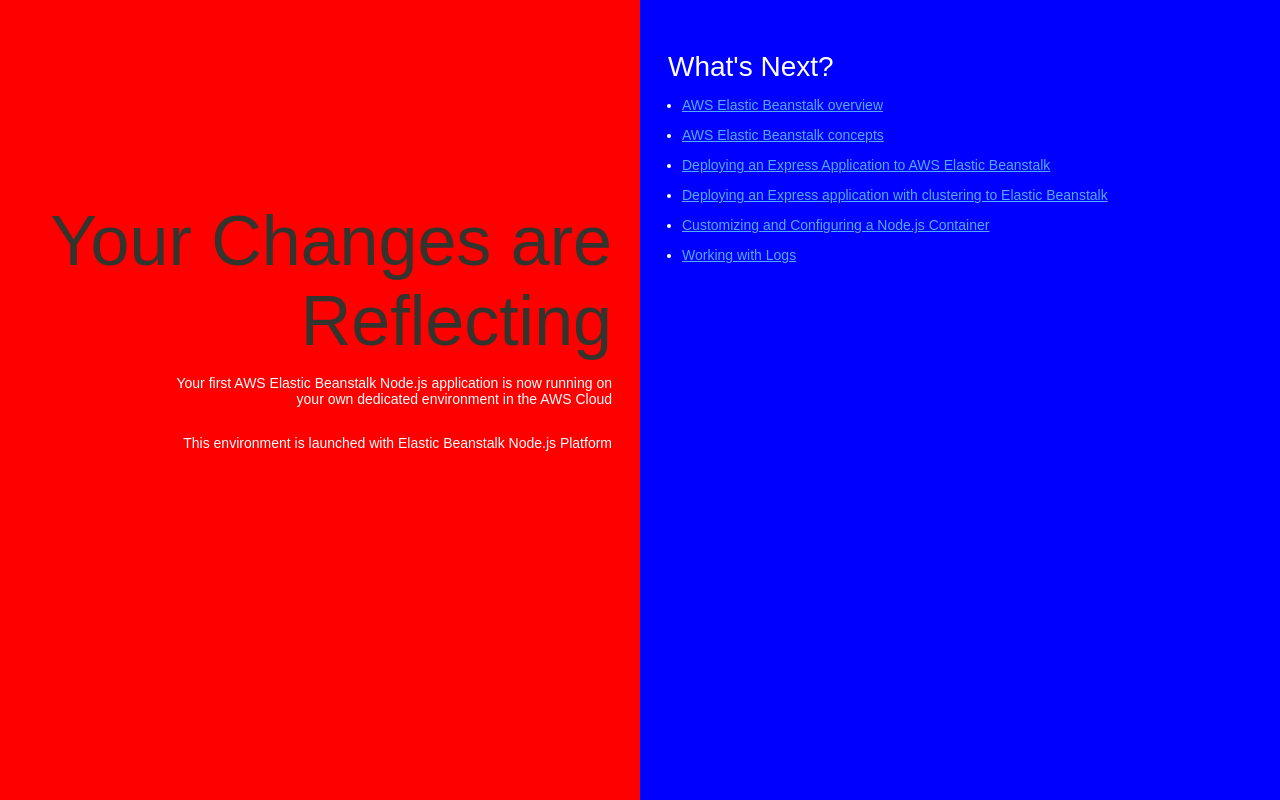
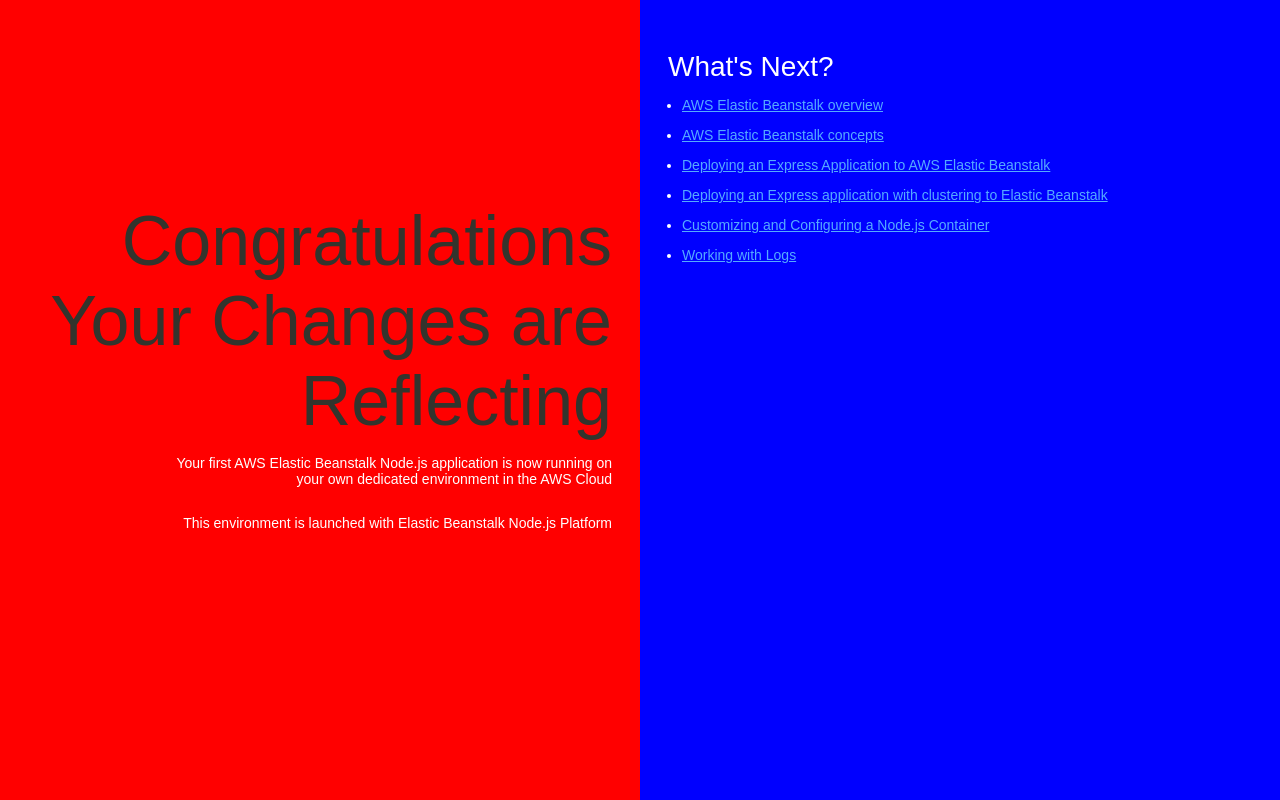
Before and after one commit to sandeep-13/my-practice-repo, a website: page index.html in a window 1280 px wide. Drawn offline with Linux system fonts and the light colour scheme.

Commit message:
Update index.html

```diff
--- a/index.html
+++ b/index.html
@@ -74,7 +74,7 @@
   </head>
   <body>
     <div class="textColumn">
-      <h1>Your Changes are Reflecting</h1>
+      <h1>Congratulations Your Changes are Reflecting</h1>
       <p>Your first AWS Elastic Beanstalk Node.js application is now running on your own dedicated environment in the AWS Cloud</p>
       <p>This environment is launched with Elastic Beanstalk Node.js Platform</p>
     </div>
```
